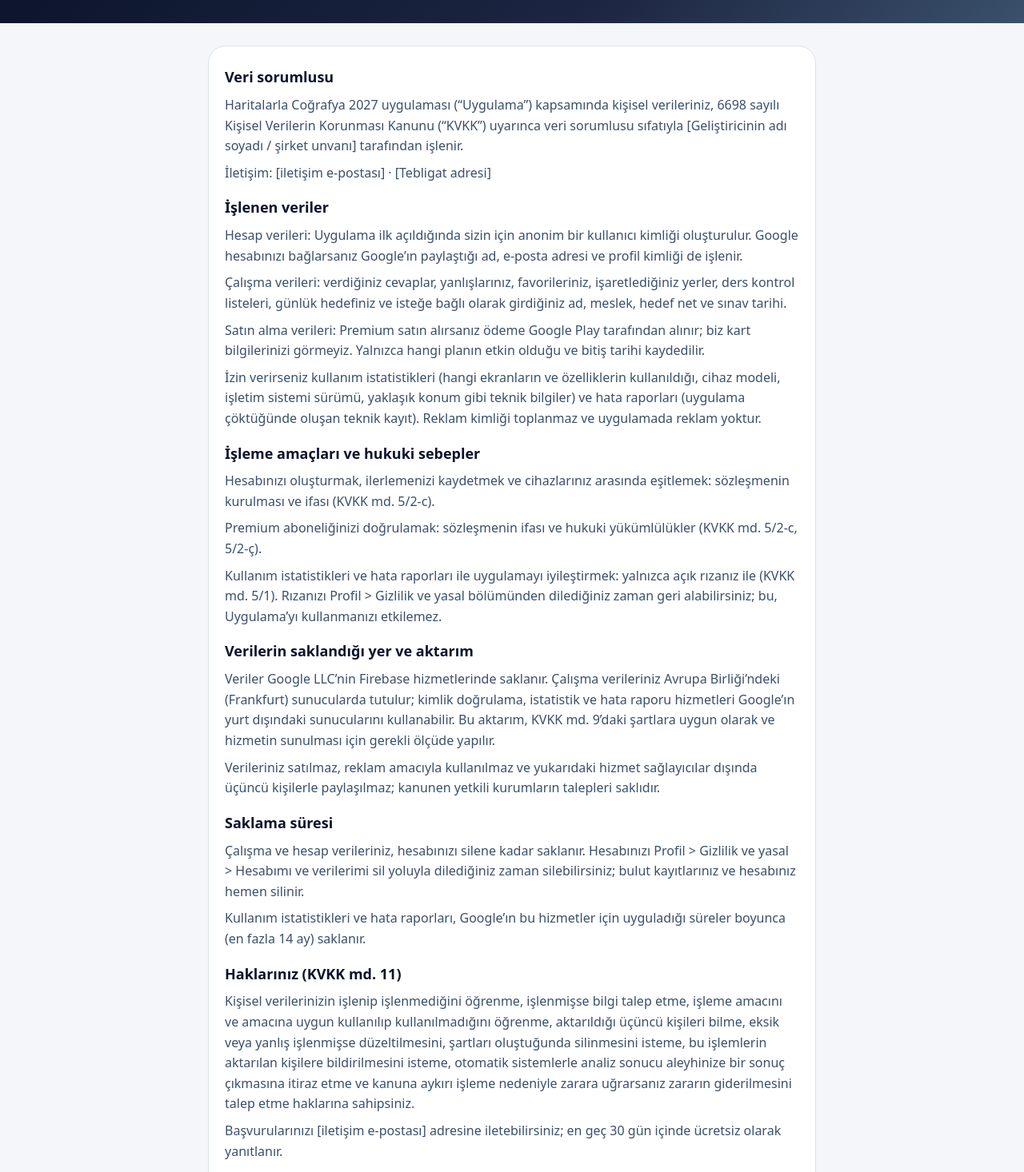
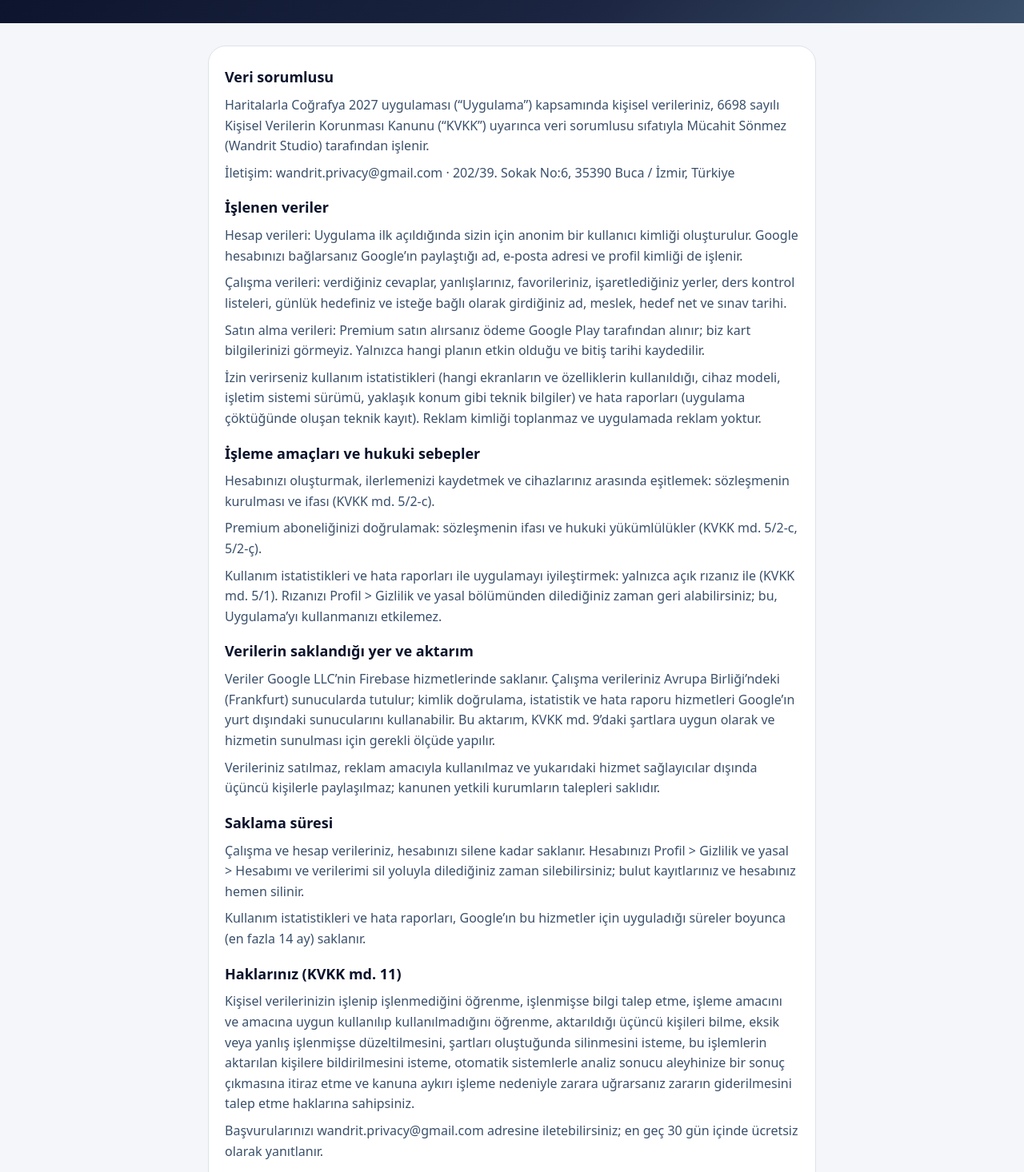
Before and after one commit to mucahitsonmez/haritalarla-cografya-gizlilik, a plain HTML site: page index.html in a window 1280 px wide. Shown: the part 106-1572 px from the top of the page at 80% size. Drawn offline with Linux system fonts and the light colour scheme.

Commit message:
Veri sorumlusu bilgileri eklendi

```diff
--- a/index.html
+++ b/index.html
@@ -20,8 +20,8 @@ a{color:var(--accent)}footer{max-width:760px;margin:0 auto;padding:16px;color:va
 <header><div><h1>Gizlilik Politikası ve KVKK Aydınlatma Metni</h1><p>Haritalarla Coğrafya 2027 · Son güncelleme: 17 Kasım 2026</p></div></header>
 <main><section>
 <h2>Veri sorumlusu</h2>
-<p>Haritalarla Coğrafya 2027 uygulaması (“Uygulama”) kapsamında kişisel verileriniz, 6698 sayılı Kişisel Verilerin Korunması Kanunu (“KVKK”) uyarınca veri sorumlusu sıfatıyla [Geliştiricinin adı soyadı / şirket unvanı] tarafından işlenir.</p>
-<p>İletişim: [iletişim e-postası] · [Tebligat adresi]</p>
+<p>Haritalarla Coğrafya 2027 uygulaması (“Uygulama”) kapsamında kişisel verileriniz, 6698 sayılı Kişisel Verilerin Korunması Kanunu (“KVKK”) uyarınca veri sorumlusu sıfatıyla Mücahit Sönmez (Wandrit Studio) tarafından işlenir.</p>
+<p>İletişim: wandrit.privacy@gmail.com · 202/39. Sokak No:6, 35390 Buca / İzmir, Türkiye</p>
 <h2>İşlenen veriler</h2>
 <p>Hesap verileri: Uygulama ilk açıldığında sizin için anonim bir kullanıcı kimliği oluşturulur. Google hesabınızı bağlarsanız Google’ın paylaştığı ad, e-posta adresi ve profil kimliği de işlenir.</p>
 <p>Çalışma verileri: verdiğiniz cevaplar, yanlışlarınız, favorileriniz, işaretlediğiniz yerler, ders kontrol listeleri, günlük hedefiniz ve isteğe bağlı olarak girdiğiniz ad, meslek, hedef net ve sınav tarihi.</p>
@@ -39,7 +39,7 @@ a{color:var(--accent)}footer{max-width:760px;margin:0 auto;padding:16px;color:va
 <p>Kullanım istatistikleri ve hata raporları, Google’ın bu hizmetler için uyguladığı süreler boyunca (en fazla 14 ay) saklanır.</p>
 <h2>Haklarınız (KVKK md. 11)</h2>
 <p>Kişisel verilerinizin işlenip işlenmediğini öğrenme, işlenmişse bilgi talep etme, işleme amacını ve amacına uygun kullanılıp kullanılmadığını öğrenme, aktarıldığı üçüncü kişileri bilme, eksik veya yanlış işlenmişse düzeltilmesini, şartları oluştuğunda silinmesini isteme, bu işlemlerin aktarılan kişilere bildirilmesini isteme, otomatik sistemlerle analiz sonucu aleyhinize bir sonuç çıkmasına itiraz etme ve kanuna aykırı işleme nedeniyle zarara uğrarsanız zararın giderilmesini talep etme haklarına sahipsiniz.</p>
-<p>Başvurularınızı [iletişim e-postası] adresine iletebilirsiniz; en geç 30 gün içinde ücretsiz olarak yanıtlanır.</p>
+<p>Başvurularınızı wandrit.privacy@gmail.com adresine iletebilirsiniz; en geç 30 gün içinde ücretsiz olarak yanıtlanır.</p>
 <h2>Çocuklar</h2>
 <p>Uygulama KPSS’ye hazırlanan yetişkinler için tasarlanmıştır; 13 yaşından küçük kullanıcılara yönelik değildir.</p>
 <h2>Değişiklikler</h2>
```
Also changed, not shown: kosullar.html (+2 -2 lines).
